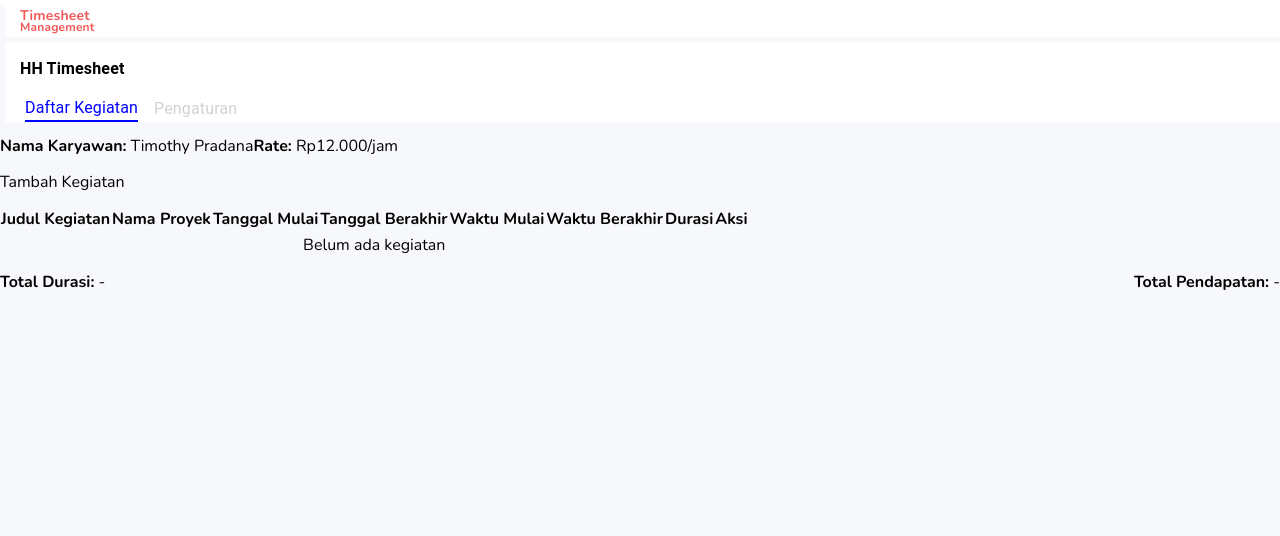
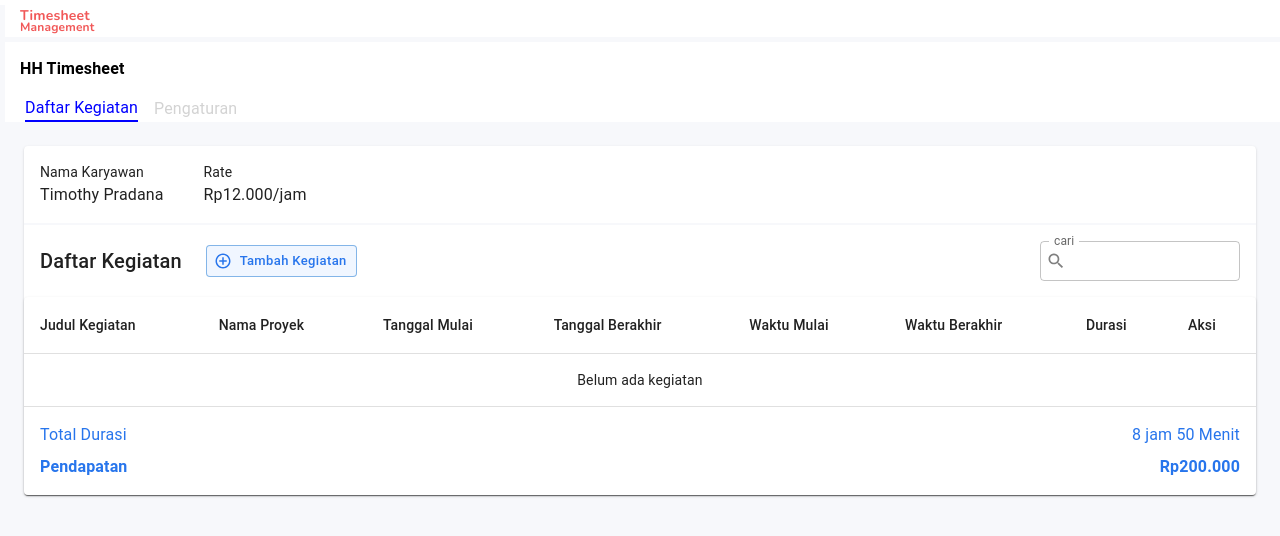
Before and after one commit to abizars10/timesheetApp, a React (Vite) app: page / in a window 1280 px wide. Shown: the top 536 px of the page. Built offline with nearby package versions, Linux system fonts and the light colour scheme.

Commit message:
Membuat tampila pada daftar kegiatan

```diff
--- a/package.json
+++ b/package.json
@@ -12,6 +12,7 @@
   "dependencies": {
     "@emotion/react": "^11.11.4",
     "@emotion/styled": "^11.11.5",
+    "@mui/icons-material": "^5.15.20",
     "@mui/material": "^5.15.20",
     "react": "^18.2.0",
     "react-dom": "^18.2.0",
--- a/src/DaftarKegiatan.jsx
+++ b/src/DaftarKegiatan.jsx
@@ -1,56 +1,94 @@
 import Header from "./component/header";
-import { Box } from "@mui/material";
+import { Autocomplete, Box, Button, Paper, Table, TableBody, TableCell, TableContainer, TableHead, TableRow, TextField, Typography } from "@mui/material";
+import AddCircleOutlineTwoToneIcon from "@mui/icons-material/AddCircleOutlineTwoTone";
+import SearchIcon from "@mui/icons-material/Search";
 import Navbar from "./component/navbar";
 
 export default function DaftarKegiatan() {
+  const contoh = [{ label: "The Shawshank Redemption" }, { label: "The Godfather" }, { label: "The Godfather: Part II" }];
   return (
     <Box sx={{ backgroundColor: "#F7F8FB", height: "100vh" }}>
       <Header />
       <Navbar />
-      <div className="container mt-3">
-        <div className="card">
-          <div className="card-body">
-            <div className="mb-3 d-flex justify-content-between">
-              <span>
-                <strong>Nama Karyawan:</strong> Timothy Pradana
-              </span>
-              <span>
-                <strong>Rate:</strong> Rp12.000/jam
-              </span>
-            </div>
-            <button className="btn btn-primary mb-3">Tambah Kegiatan</button>
-            <table className="table">
-              <thead>
-                <tr>
-                  <th scope="col">Judul Kegiatan</th>
-                  <th scope="col">Nama Proyek</th>
-                  <th scope="col">Tanggal Mulai</th>
-                  <th scope="col">Tanggal Berakhir</th>
-                  <th scope="col">Waktu Mulai</th>
-                  <th scope="col">Waktu Berakhir</th>
-                  <th scope="col">Durasi</th>
-                  <th scope="col">Aksi</th>
-                </tr>
-              </thead>
-              <tbody>
-                <tr>
-                  <td colSpan="8" className="text-center">
+      <Box m={3}>
+        <Paper>
+          <Box p={2} display="flex" sx={{ gap: 5, borderBottom: "2px solid #F7F8FB" }}>
+            <Box>
+              <Typography sx={{ fontSize: "14px" }}>Nama Karyawan</Typography>
+              <Typography>Timothy Pradana</Typography>
+            </Box>
+            <Box>
+              <Typography sx={{ fontSize: "14px" }}>Rate</Typography>
+              <Typography>Rp12.000/jam</Typography>
+            </Box>
+          </Box>
+          <Box p={2} display={"flex"} justifyContent={"space-between"} alignItems="center">
+            <Box display={"flex"} gap={3}>
+              <Typography variant="h6">Daftar Kegiatan</Typography>
+              <Button variant="outlined" size="small" startIcon={<AddCircleOutlineTwoToneIcon />} sx={{ backgroundColor: "#F0F6FF", color: "#2775EC", textTransform: "none" }}>
+                Tambah Kegiatan
+              </Button>
+            </Box>
+            <Box>
+              <Autocomplete
+                disablePortal
+                id="free-solo-demo"
+                freeSolo
+                options={contoh}
+                sx={{ width: 200 }}
+                renderInput={(params) => (
+                  <TextField
+                    {...params}
+                    variant="outlined"
+                    size="small"
+                    InputProps={{
+                      ...params.InputProps,
+                      startAdornment: (
+                        <Box display="flex" alignItems="center" sx={{ mr: 1 }}>
+                          <SearchIcon sx={{ color: "gray", fontSize: "20px" }} />
+                          {params.InputProps.startAdornment}
+                        </Box>
+                      ),
+                    }}
+                    label="cari"
+                  />
+                )}
+              />
+            </Box>
+          </Box>
+          <TableContainer component={Paper}>
+            <Table>
+              <TableHead>
+                <TableRow>
+                  <TableCell>Judul Kegiatan</TableCell>
+                  <TableCell>Nama Proyek</TableCell>
+                  <TableCell>Tanggal Mulai</TableCell>
+                  <TableCell>Tanggal Berakhir</TableCell>
+                  <TableCell>Waktu Mulai</TableCell>
+                  <TableCell>Waktu Berakhir</TableCell>
+                  <TableCell>Durasi</TableCell>
+                  <TableCell>Aksi</TableCell>
+                </TableRow>
+              </TableHead>
+              <TableBody>
+                <TableRow>
+                  <TableCell colSpan={8} align="center">
                     Belum ada kegiatan
-                  </td>
-                </tr>
-              </tbody>
-            </table>
-            <div className="mt-3">
-              <span>
-                <strong>Total Durasi:</strong> -
-              </span>
-              <span className="float-end">
-                <strong>Total Pendapatan:</strong> -
-              </span>
-            </div>
-          </div>
-        </div>
-      </div>
+                  </TableCell>
+                </TableRow>
+              </TableBody>
+            </Table>
+            <Box p={2} display={"flex"} justifyContent={"space-between"} color={"#2775EC"}>
+              <Typography>Total Durasi</Typography>
+              <Typography>8 jam 50 Menit</Typography>
+            </Box>
+            <Box p={2} display={"flex"} justifyContent={"space-between"} marginTop={-3} color={"#2775EC"}>
+              <Typography fontWeight={"bold"}>Pendapatan</Typography>
+              <Typography fontWeight={"bold"}>Rp200.000</Typography>
+            </Box>
+          </TableContainer>
+        </Paper>
+      </Box>
     </Box>
   );
 }
```
Also changed, not shown: 1 other file (tests, documents, lock files or other folders).
